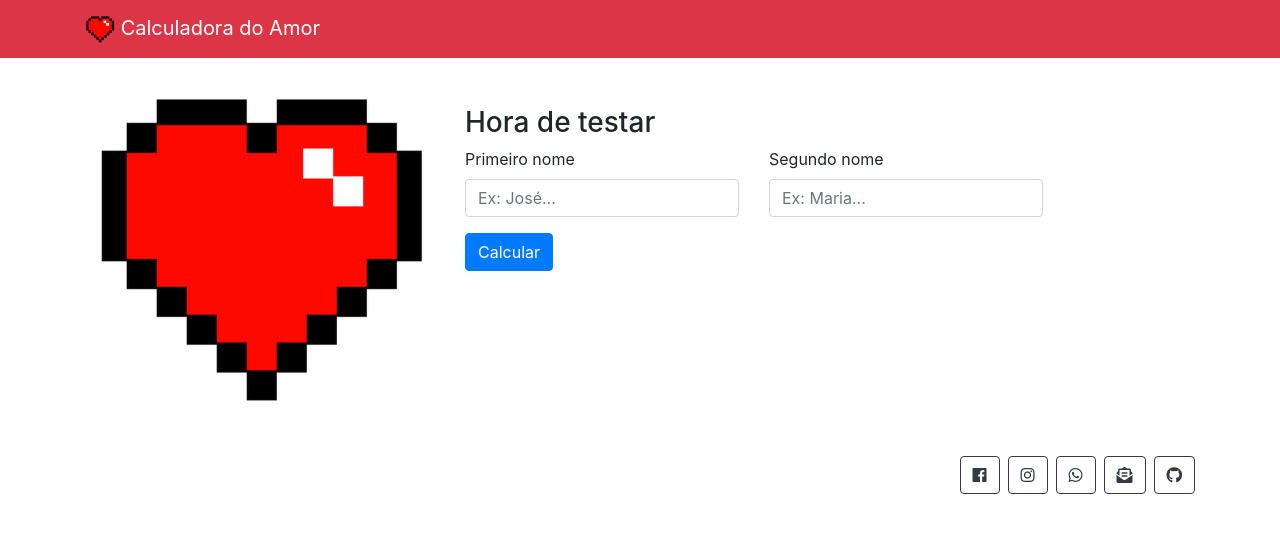
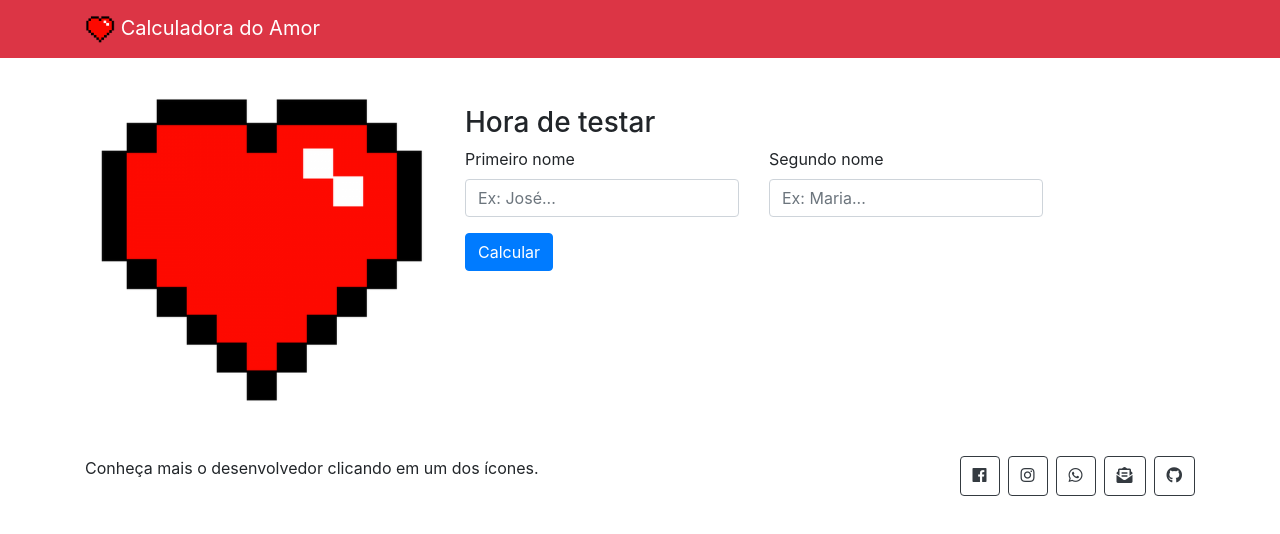
Before and after one commit to AndreLuis6/Love-Calculator, a plain HTML site: page index.html in a window 1280 px wide. Drawn offline with nearby package versions, Linux system fonts and the light colour scheme.

Commit message:
Melhoras na index

```diff
--- a/index.html
+++ b/index.html
@@ -61,7 +61,9 @@
         <div class="container">
             <div class="row">
                 <div class="col-md-8">
-
+                    <p>
+                        Conheça mais o desenvolvedor clicando em um dos ícones.
+                    </p>
                 </div>
                 <div class="col-md-4 d-flex justify-content-end">
                     <a href="https://www.facebook.com/profile.php?id=100023712129992" class="btn btn-outline-dark ml-2">
```
